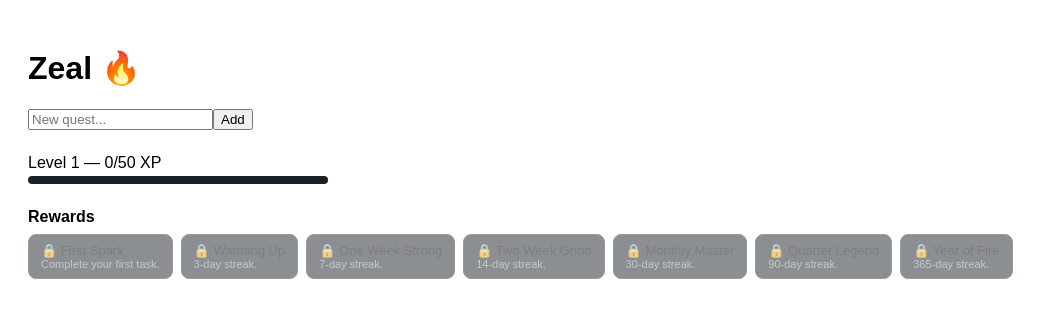
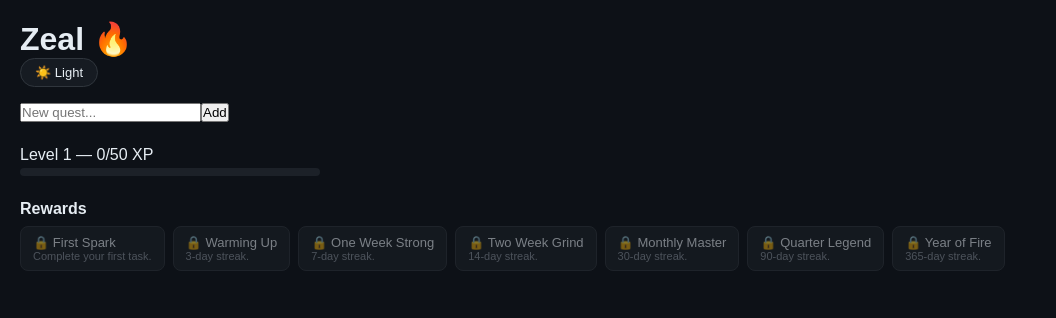
Before and after one commit to MHN-Sathsara/Project-Zeal, a React (Vite) app: page / in a window 1280 px wide. Shown: the top 318 px of the page, without its empty margins (0-1056 px from the left). Built offline with nearby package versions, Linux system fonts and the light colour scheme.

Commit message:
feat: implement dark/light theme toggle and apply styles

```diff
--- a/src/App.tsx
+++ b/src/App.tsx
@@ -4,8 +4,10 @@ import { newId } from "./lib/id";
 import { computeStreaks, isoToday } from "./lib/streaks";
 import { REWARDS, xpForCompletion, levelFromXp } from "./lib/rewards";
 import Heatmap from "./components/Heatmap";
+import { getTheme, applyTheme, type Theme } from "./lib/theme";
 
 export default function App() {
+  const [theme, setTheme] = useState<Theme>(getTheme());
   const [tasks, setTasks] = useState<Task[]>([]);
   const [completions, setCompletions] = useState<Completion[]>([]);
   const [draft, setDraft] = useState("");
@@ -24,9 +26,20 @@ export default function App() {
   setUnlockedRewards(metaRewards?.value ?? []);
 }
 
+useEffect(() => {
+  applyTheme(theme);
+}, []);
+
   useEffect(() => {
     loadAll();
   }, []);
+
+  function toggleTheme() {
+  const next = theme === "dark" ? "light" : "dark";
+  applyTheme(next);
+  setTheme(next);
+}
+
   function showToast(msg: string) {
   setToast(msg);
   setTimeout(() => setToast(null), 3000);
@@ -87,6 +100,21 @@ export default function App() {
   return (
   <div style={{ padding: 20, fontFamily: "sans-serif" }}>
     <h1>Zeal 🔥</h1>
+    <button
+  onClick={toggleTheme}
+  style={{
+    background: "var(--surface)",
+    border: "1px solid var(--border)",
+    color: "var(--text)",
+    borderRadius: 999,
+    padding: "6px 14px",
+    cursor: "pointer",
+    marginBottom: 16,
+    fontSize: 13
+  }}
+>
+  {theme === "dark" ? "☀️ Light" : "🌙 Dark"}
+</button>
 
     <form onSubmit={addTask}>
       <input
@@ -127,8 +155,8 @@ export default function App() {
         return (
           <>
             <div>Level {level} — {xpIntoLevel}/{xpForNextLevel} XP</div>
-            <div style={{ background: "#1c2128", borderRadius: 4, height: 8, marginTop: 4, width: 300 }}>
-              <div style={{ background: "#39d353", width: `${pct}%`, height: "100%", borderRadius: 4, transition: "width .3s" }} />
+            <div style={{ background: "var(--surface-2)", borderRadius: 4, height: 8, marginTop: 4, width: 300 }}>
+              <div style={{ background: "var(--green-hi)", width: `${pct}%`, height: "100%", borderRadius: 4, transition: "width .3s" }} />
             </div>
           </>
         );
@@ -144,12 +172,12 @@ export default function App() {
           return (
             <div key={r.id} style={{
               padding: "8px 12px", borderRadius: 8, fontSize: 13,
-              background: unlocked ? "#0e4429" : "#1c2128",
-              border: `1px solid ${unlocked ? "#39d353" : "#30363d"}`,
+              background: unlocked ? "var(--green-lo)" : "var(--surface-2)",
+              border: `1px solid ${unlocked ? "var(--green-hi)" : "var(--border)"}`,
               opacity: unlocked ? 1 : 0.5
             }}>
               {unlocked ? "🏆" : "🔒"} {r.title}
-              <div style={{ fontSize: 11, color: "#8b949e" }}>{r.desc}</div>
+              <div style={{ fontSize: 11, color: "var(--muted)" }}>{r.desc}</div>
             </div>
           );
         })}
@@ -160,7 +188,7 @@ export default function App() {
     {toast && (
       <div style={{
         position: "fixed", bottom: 24, left: "50%", transform: "translateX(-50%)",
-        background: "#161b22", border: "1px solid #39d353", color: "#e6edf3",
+        background: "var(--surface)", border: "1px solid var(--green-hi)", color: "var(--text)",
         padding: "10px 20px", borderRadius: 999, fontSize: 14, fontWeight: 600
       }}>
         {toast}
--- a/src/components/Heatmap.tsx
+++ b/src/components/Heatmap.tsx
@@ -45,7 +45,7 @@ export default function Heatmap({ dates }: { dates: string[] }) {
                 width: 11,
                 height: 11,
                 borderRadius: 2,
-                background: day.future ? "transparent" : day.active ? "#39d353" : "#1c2128"
+                background: day.future ? "transparent" : day.active ? "var(--green-hi)" : "var(--surface-2)"
               }}
             />
           ))}
--- /dev/null
+++ b/src/declarations.d.ts
@@ -0,0 +1 @@
+declare module "*.css";
--- /dev/null
+++ b/src/lib/theme.ts
@@ -0,0 +1,10 @@
+export type Theme = "dark" | "light";
+
+export function getTheme(): Theme {
+  return (localStorage.getItem("zeal_theme") as Theme) ?? "dark";
+}
+
+export function applyTheme(theme: Theme) {
+  document.documentElement.setAttribute("data-theme", theme);
+  localStorage.setItem("zeal_theme", theme);
+}
--- a/src/renderer.tsx
+++ b/src/renderer.tsx
@@ -1,5 +1,6 @@
 import { createRoot } from "react-dom/client";
 import App from "./App";
+import "./styles/theme.css";
 
 const root = document.getElementById("app");
 if (root) createRoot(root).render(<App />);
--- /dev/null
+++ b/src/styles/theme.css
@@ -0,0 +1,45 @@
+:root {
+  --font: -apple-system, "Segoe UI", Inter, system-ui, sans-serif;
+  --radius: 10px;
+}
+
+[data-theme="dark"] {
+  --bg:        #0d1117;
+  --surface:   #161b22;
+  --surface-2: #1c2128;
+  --border:    #30363d;
+  --text:      #e6edf3;
+  --muted:     #8b949e;
+  --green-lo:  #0e4429;
+  --green-mid: #006d32;
+  --green-hi:  #39d353;
+  --gold:      #d4a72c;
+}
+
+[data-theme="light"] {
+  --bg:        #ffffff;
+  --surface:   #f6f8fa;
+  --surface-2: #eef1f4;
+  --border:    #d0d7de;
+  --text:      #1f2328;
+  --muted:     #59636e;
+  --green-lo:  #aceebb;
+  --green-mid: #4ac26b;
+  --green-hi:  #116329;
+  --gold:      #9a6700;
+}
+
+* { box-sizing: border-box; margin: 0; padding: 0; }
+
+body {
+  background: var(--bg);
+  color: var(--text);
+  font-family: var(--font);
+  -webkit-font-smoothing: antialiased;
+}
+
+@keyframes pop {
+  0%   { transform: scale(0.85); opacity: 0; }
+  60%  { transform: scale(1.08); }
+  100% { transform: scale(1);    opacity: 1; }
+}
```
